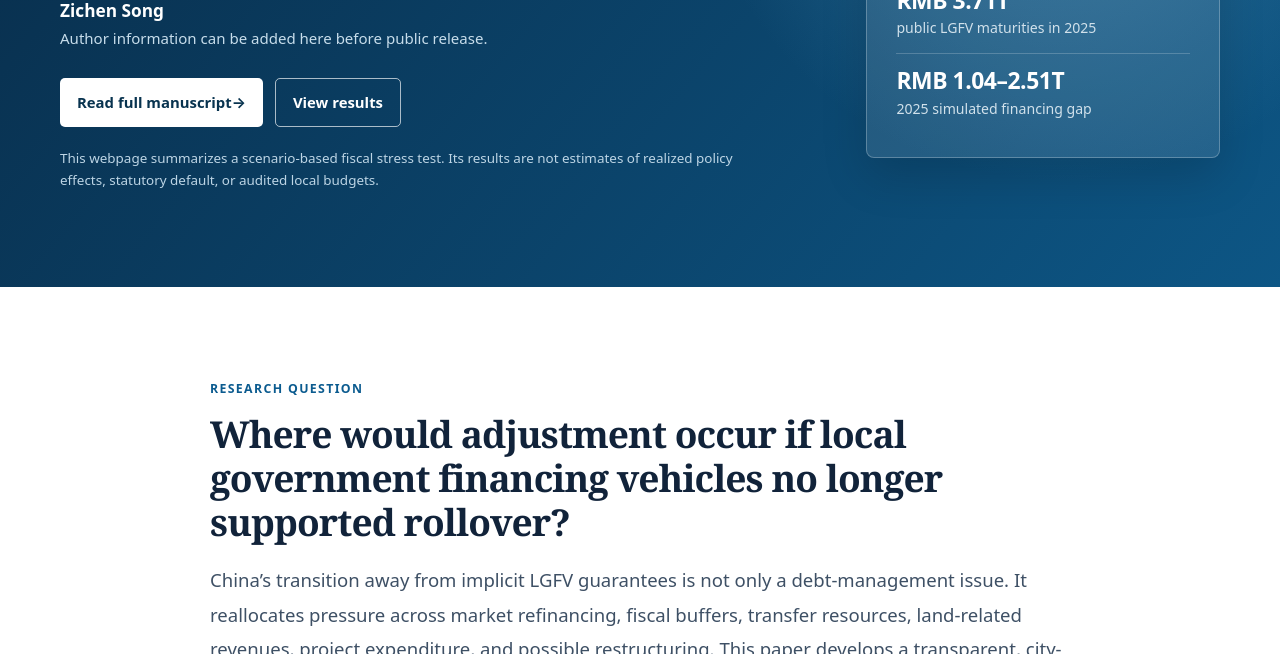
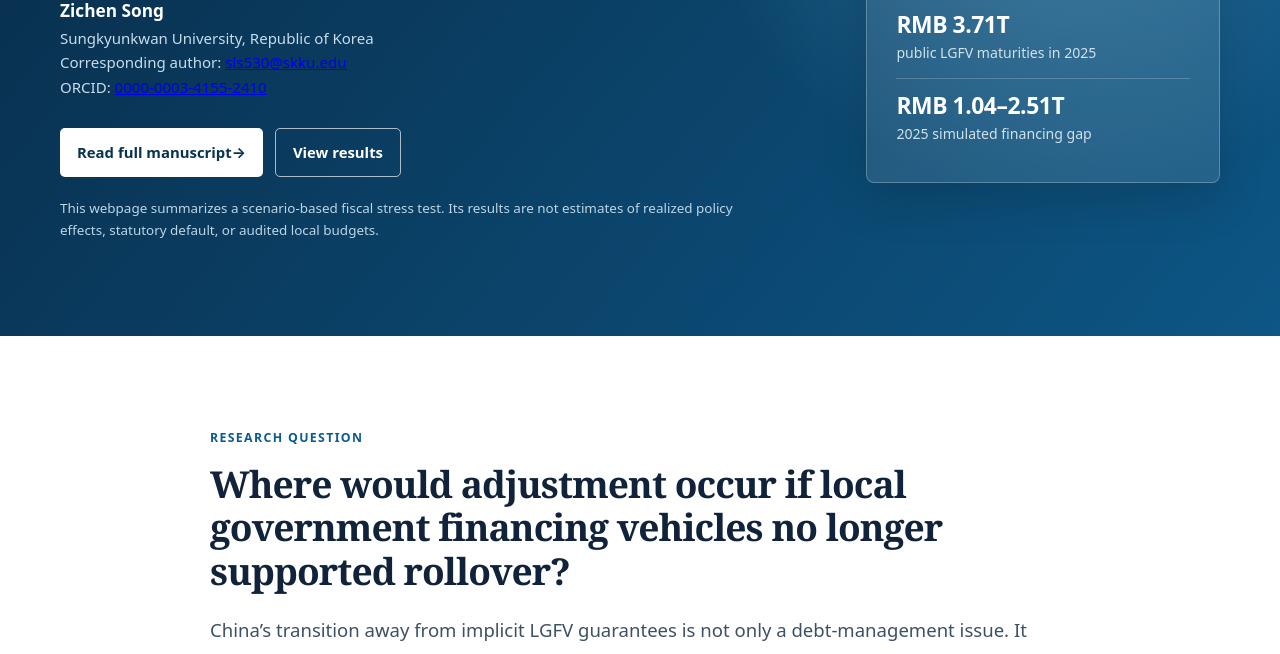
Before and after one commit to shjdjjfi/LGFV, a plain HTML site: page index.html in a window 1280 px wide. Shown: the part 446-1100 px from the top of the page. Drawn offline with Linux system fonts and the light colour scheme.

Commit message:
Update index.html

```diff
--- a/index.html
+++ b/index.html
@@ -29,7 +29,7 @@
           <h1>From Implicit Guarantees to Fiscal Reallocation:<br><span>A City-Level Stress Test of Full LGFV Exit in China</span></h1>
           <!-- Replace the author line below before publishing, especially during anonymous review. -->
           <p class="authors">Zichen Song</p>
-          <p class="affiliation">Author information can be added here before public release.</p>
+          <p class="affiliation"> Sungkyunkwan University, Republic of Korea<br> Corresponding author: <a href="mailto:sls530@skku.edu">sls530@skku.edu</a><br> ORCID: <a href="https://orcid.org/0000-0003-4155-2410" target="_blank" rel="noopener">0000-0003-4155-2410</a> </p>
           <div class="actions">
             <a class="button button-primary" href="paper.html">Read full manuscript <span aria-hidden="true">→</span></a>
             <a class="button button-ghost" href="#figures">View results</a>
```
